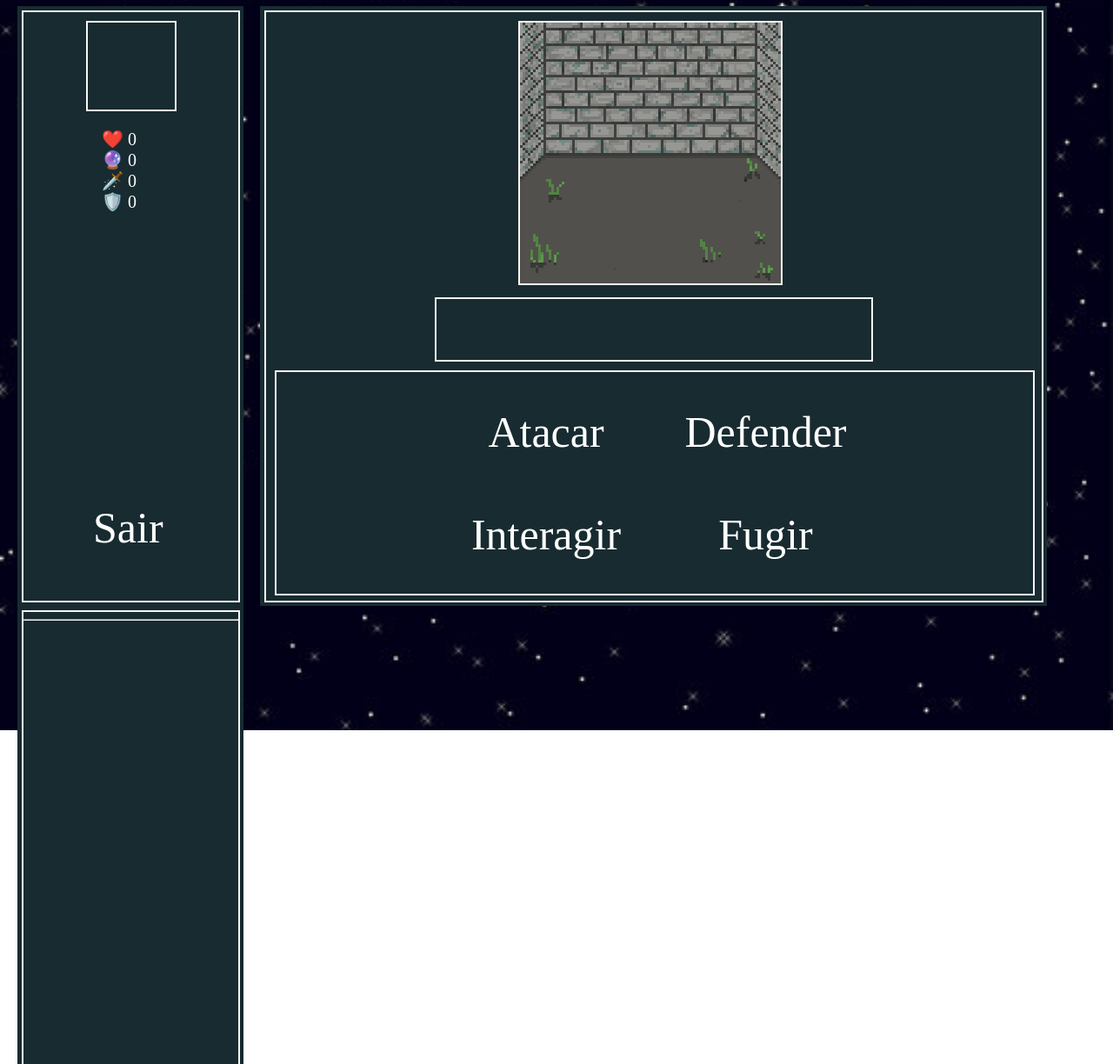
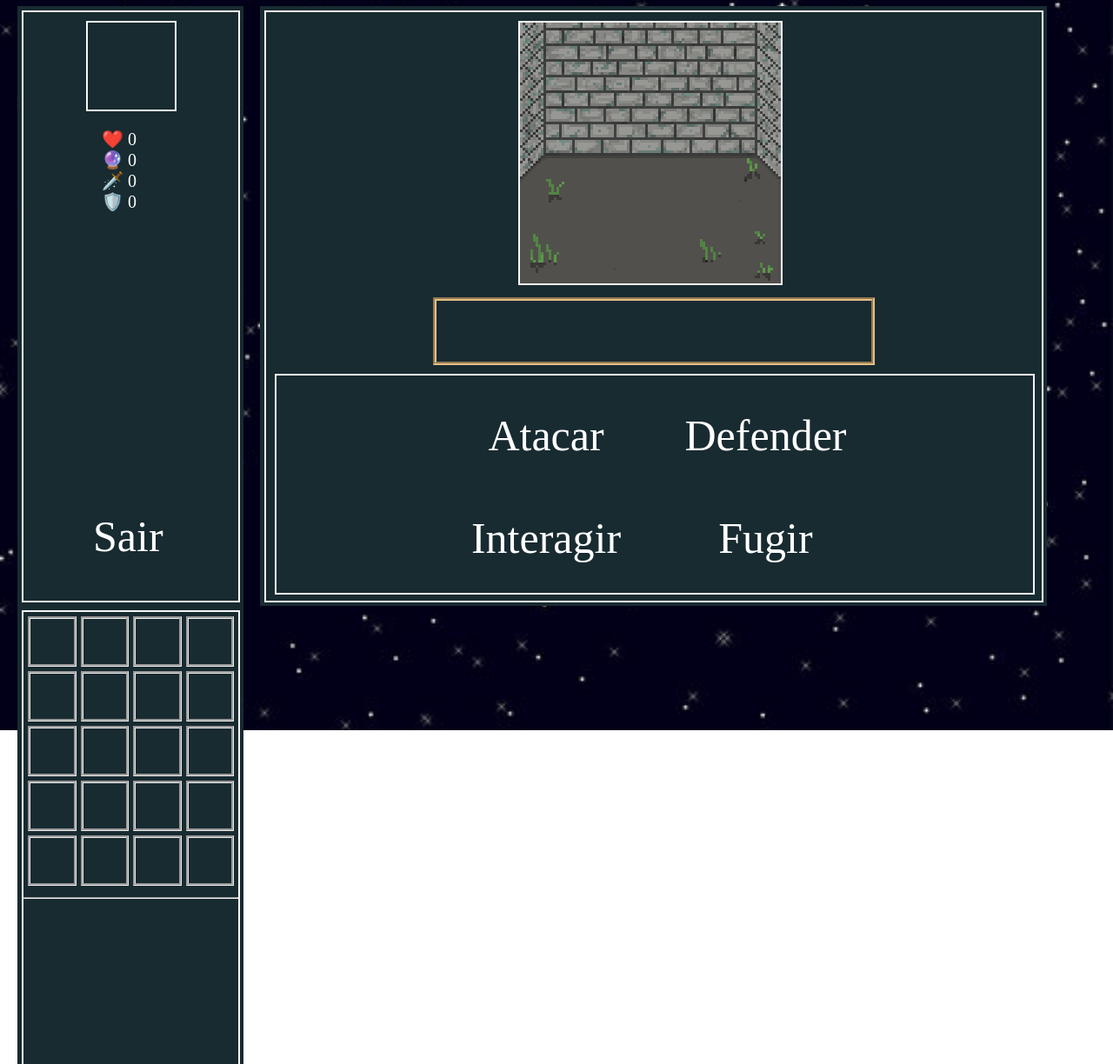
Before and after one commit to GuilhermeSeverinoG/Simpla-RPG, a plain HTML site: page game.html in a window 1280 px wide. Shown: the part 13-1237 px from the top of the page at 87% size. Drawn offline with Linux system fonts and the light colour scheme.

```diff
--- a/css/game.css
+++ b/css/game.css
@@ -27,10 +27,11 @@
     width: 500px;
     height: 70px;
     margin-bottom: 10px;
+    border-style: groove;
 }
 #action-window{
     width: 870px;
-    height: 255px;
+    height: 250px;
     border: 2px solid whitesmoke;
     margin: 0px 10px 10px 10px;
 }
@@ -62,5 +63,16 @@
 }
 #act-sair{
     position: absolute;
-    margin: 280px 0px 0px 80px;
+    margin: 290px 0px 0px 80px;
 }
+table{
+    border-collapse: collapse;
+    width: 100%;
+    border-spacing: 5px;
+    border-collapse: separate;
+}
+td{
+    width: 50;
+    height: 50px;
+    border-style: groove;
+}
--- a/css/main.css
+++ b/css/main.css
@@ -24,6 +24,9 @@ ul{
 .white-border{
     border: 2px solid whitesmoke;
 }
+.white-border2{
+    border: 4px solid #E6BF83;
+}
 /*Funcionalidades*/
 
 .btn-normal{
--- a/game.html
+++ b/game.html
@@ -25,7 +25,7 @@
     <div id="central-window" class="display-ib blue">
         <div id="game-window" class="white-border">
             <img id="screen-window" class="white-border" src="img/battle-bg.png">
-            <div id="text-window" class="white-border">
+            <div id="text-window" class="white-border2">
 
             </div>
             <div id="action-window">
@@ -42,6 +42,38 @@
     </div>
     <div class="lateral-window display-ib blue">
         <div class="white-border player-window">
+            <table>
+                <tr>
+                    <td></td>
+                    <td></td>
+                    <td></td>
+                    <td></td>
+                </tr>
+                <tr>
+                    <td></td>
+                    <td></td>
+                    <td></td>
+                    <td></td>
+                </tr>
+                <tr>
+                    <td></td>
+                    <td></td>
+                    <td></td>
+                    <td></td>
+                </tr>
+                <tr>
+                    <td></td>
+                    <td></td>
+                    <td></td>
+                    <td></td>
+                </tr>
+                <tr>
+                    <td></td>
+                    <td></td>
+                    <td></td>
+                    <td></td>
+                </tr>
+            </table>
             <hr>
         </div>
     </div>
--- /dev/null
+++ b/js/index.js
@@ -0,0 +1,6 @@
+document.addEventListener("DOMContentLoaded", function(){
+    var actIniciar = document.getElementById("act-iniciar")
+    actIniciar.addEventListener("click", function(){
+        window.location.href = 'game.html'
+    })
+})
```
Also changed, not shown: index.html (+2 -1 lines), js/game.js (added).
